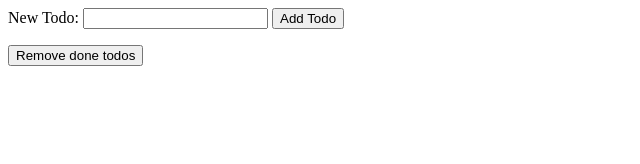
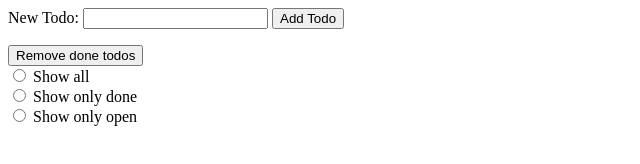
Before and after one commit to Sanja-klinger/WAF, a plain HTML site: page todo/index.html in a window 1280 px wide. Shown: the whole page, without its empty margins (0-640 px from the left). Drawn offline with Linux system fonts and the light colour scheme.

Commit message:
chore: add filter for done tasks

```diff
--- a/todo/index.html
+++ b/todo/index.html
@@ -15,6 +15,22 @@
         <button id="btn" type="submit">Add Todo</button>
         <ul id="todoList"></ul>
         <button id="doneBtn" type="button">Remove done todos</button>
+        <br>
+        <div>
+            <input type="radio" id="all" name="tasks" value="All" />
+            <label for="all">Show all</label>
+        </div>
+
+        <div>
+            <input type="radio" id="done" name="tasks" value="Done" />
+            <label for="done">Show only done</label>
+        </div>
+
+        <div>
+            <input type="radio" id="open" name="tasks" value="Open" />
+            <label for="open">Show only open</label>
+        </div>
+
     </form>
     <script src="script.js"></script>
 </body>
--- a/todo/script.js
+++ b/todo/script.js
@@ -73,5 +73,13 @@ doneBtn.addEventListener("click", (event) => {
   render();
 });
 
+// Add event listeners to radio buttons for filtering
+document.querySelectorAll('input[name="tasks"]').forEach((radio) => {
+  radio.addEventListener("change", (event) => {
+    state.filter = event.target.value;
+    render();
+  });
+});
+
 loadTodosFromLocalStorage();
 render();
```
